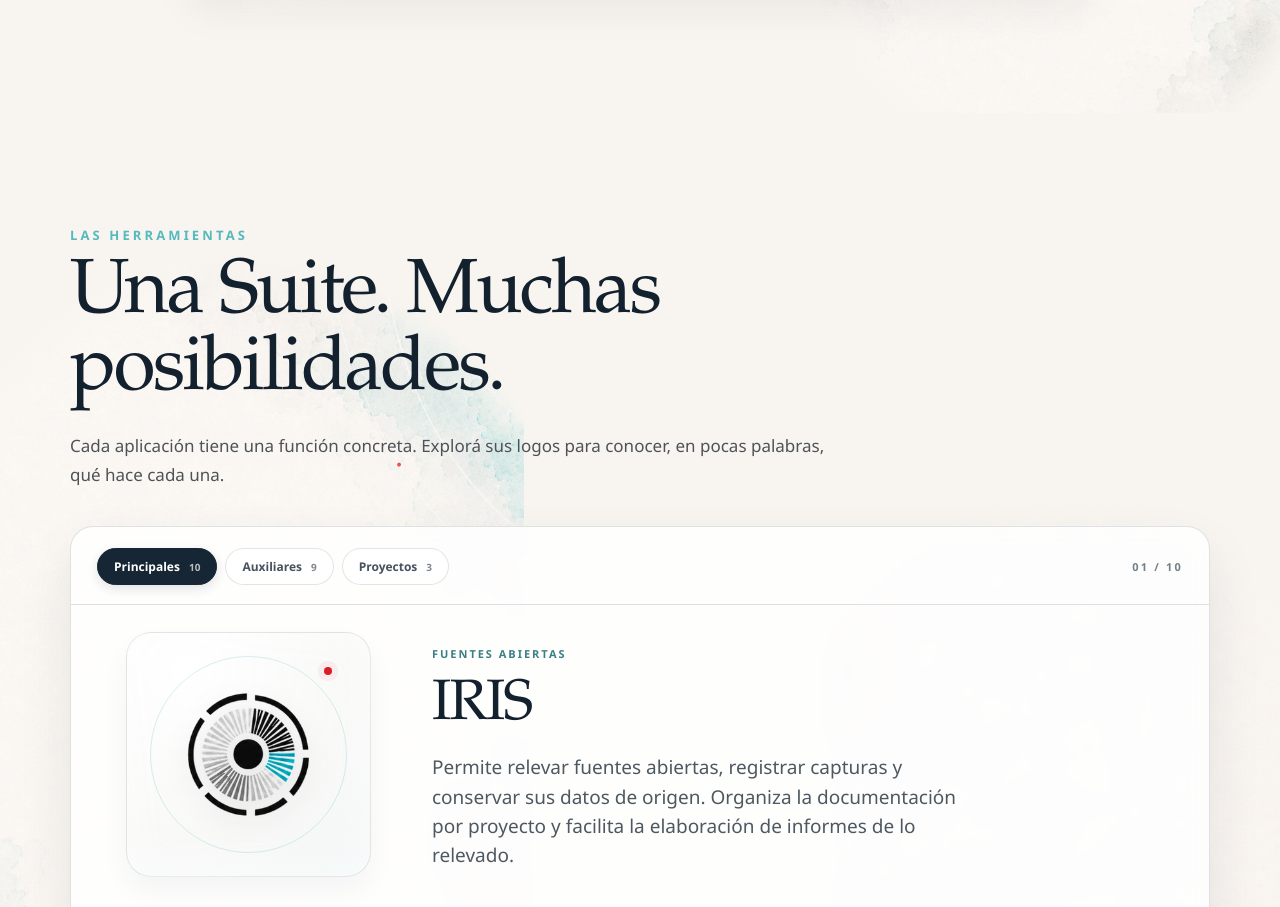
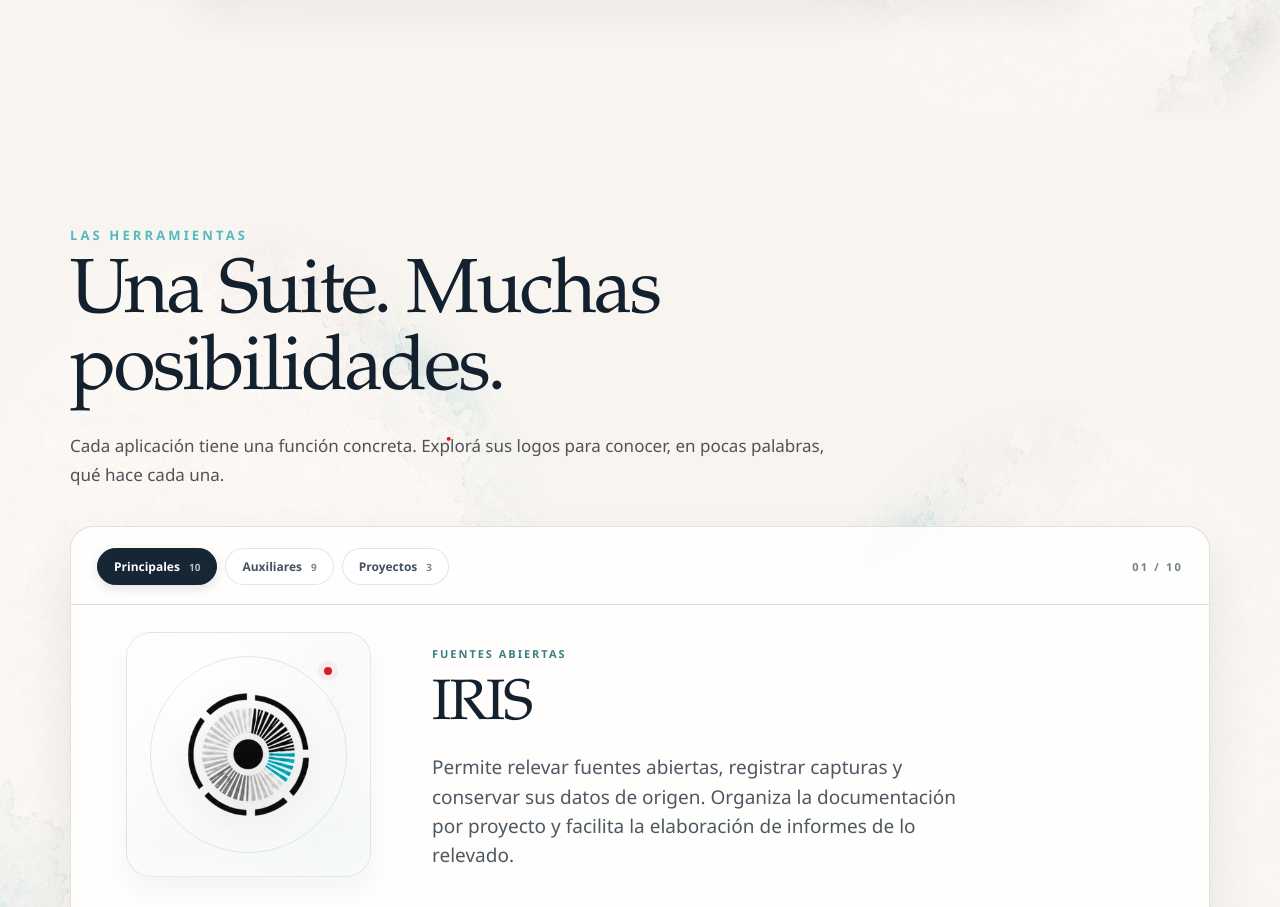
Before and after one commit to ramas2026/astorwilson-web, a plain HTML site: page index.html in a window 1280 px wide. Shown: the part 1898-2805 px from the top of the page. Drawn offline with Linux system fonts and the light colour scheme.

Commit message:
Add files via upload

```diff
--- a/assets/apps.css
+++ b/assets/apps.css
@@ -1,7 +1,7 @@
 /* Presentación interactiva de las herramientas · estética original de la web */
 .apps-section{display:flex;align-items:center;min-height:85svh}
-.apps-watercolor::before{width:min(58vw,840px);height:min(72vw,1050px);left:-10vw;top:70px;background-image:url('img/acuarela-suite-2x.jpg');opacity:.67;transform:translateY(var(--py-a,0px))}
-.apps-watercolor::after{width:min(50vw,760px);height:min(62vw,960px);right:-9vw;bottom:0;background-image:url('img/acuarela-principios-2x.jpg');opacity:.57;transform:scaleX(-1) translateY(var(--py-b,0px))}
+
+
 .apps-shell{padding-top:112px;padding-bottom:110px}
 .apps-shell .section-title{max-width:950px}
 .apps-section-lead{max-width:780px;margin:22px 0 36px;font-size:17px;line-height:1.7;color:var(--body)}
@@ -79,3 +79,12 @@
 
 /* PUERTA: presentación especial de herramienta portátil */
 .apps-status[data-status="portatil"]{background:rgba(184,134,11,.08);border-color:rgba(184,134,11,.35);color:#86641e}
+
+
+/* Herramientas · misma lógica visual que La Suite */
+.apps-watercolor::before{width:min(52vw,820px);height:min(74vw,1150px);left:-7vw;top:40px;background-image:url('img/acuarela-suite-2x.jpg');opacity:.9;transform:translateY(var(--py-a,0px))}
+.apps-watercolor::after{width:min(49vw,760px);height:min(68vw,1060px);right:-8vw;bottom:20px;background-image:url('img/acuarela-suite-2x.jpg');transform:scaleX(-1) translateY(var(--py-b,0px));opacity:.72}
+@media (max-width: 900px){
+  .apps-watercolor::before{width:96vw !important;height:126vw !important;left:-8vw !important;top:10px !important;opacity:.62}
+  .apps-watercolor::after{width:86vw !important;height:116vw !important;right:-14vw !important;bottom:10px !important;opacity:.4}
+}
```
